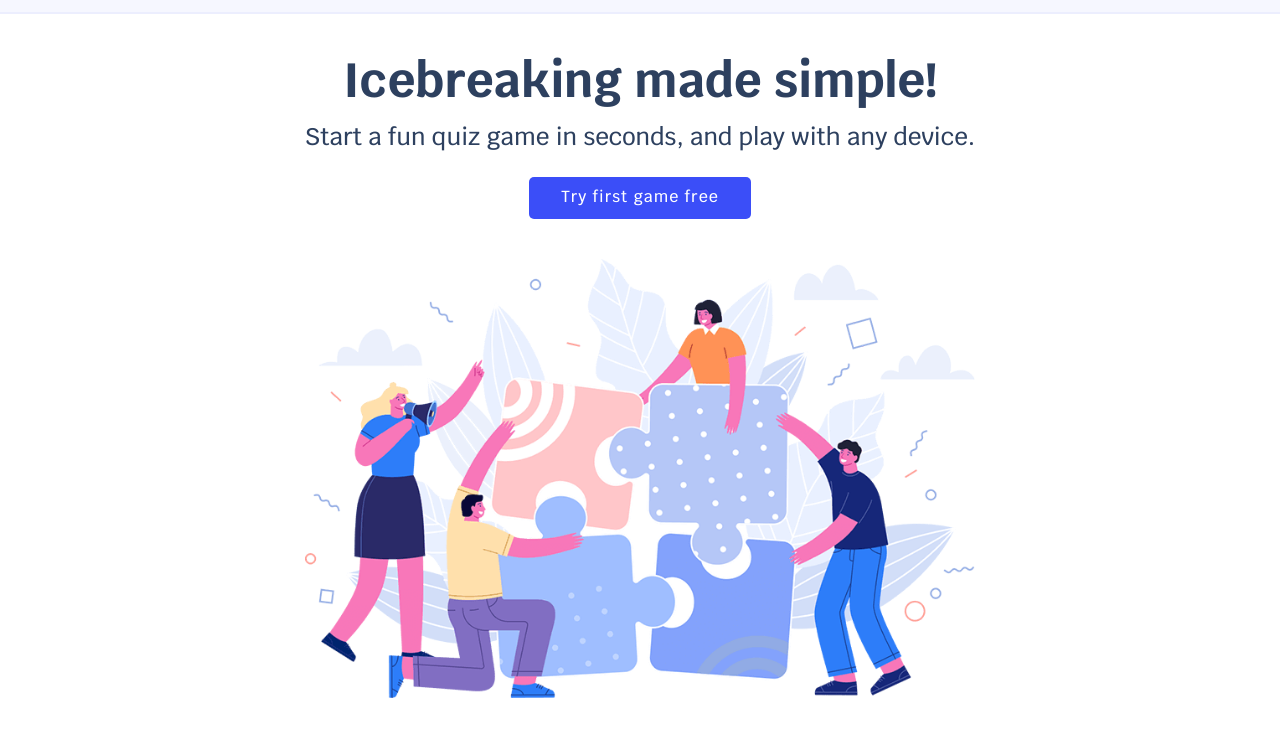
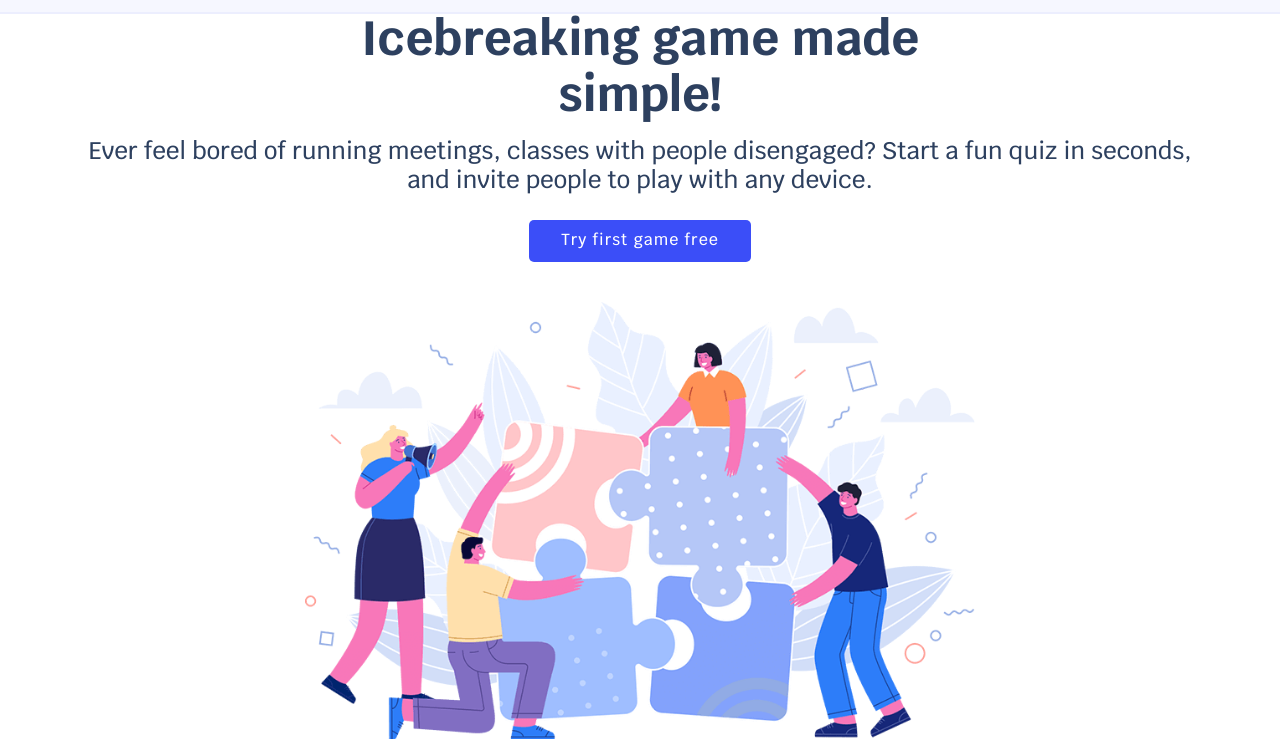
Before and after one commit to moochee/website, a plain HTML site: page index.html in a window 1280 px wide. Shown: the part 59-800 px from the top of the page. Drawn offline with nearby package versions, Linux system fonts and the light colour scheme.

Commit message:
revise key message

```diff
--- a/index.html
+++ b/index.html
@@ -58,8 +58,8 @@
   <section id="hero" class="d-flex align-items-center">
 
     <div class="container d-flex flex-column align-items-center justify-content-center" data-aos="fade-up">
-      <h1>Icebreaking made simple!</h1>
-      <h2>Start a fun quiz game in seconds, and play with any device.</h2>
+      <h1>Icebreaking game made simple!</h1>
+      <h2>Ever feel bored of running meetings, classes with people disengaged? Start a fun quiz in seconds, and invite people to play with any device.</h2>
       <a href="https://app.moochee.us" class="btn-get-started scrollto">Try first game free</a>
       <img src="assets/img/hero-img.png" class="img-fluid hero-img" alt="" data-aos="zoom-in" data-aos-delay="150">
     </div>
```
